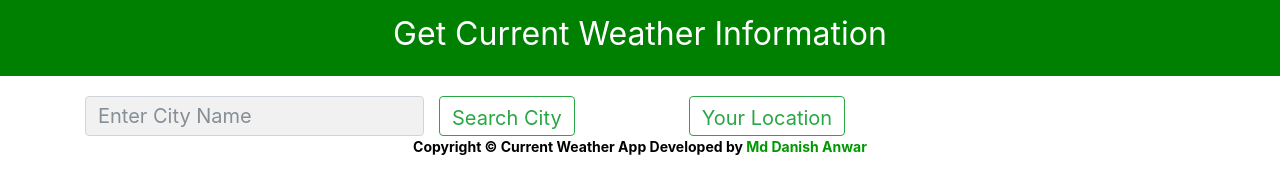
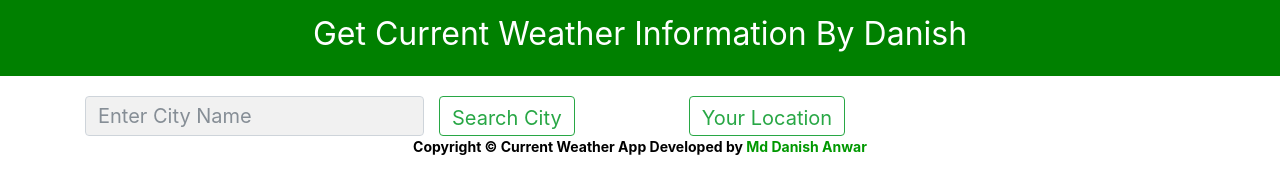
Before and after one commit to danishanwar/WeatherAPP, a plain HTML site: page index.html in a window 1280 px wide. Shown: the top 194 px of the page. Drawn offline with nearby package versions, Linux system fonts and the light colour scheme.

Commit message:
Updated the Title

```diff
--- a/index.html
+++ b/index.html
@@ -8,7 +8,7 @@
 </head>
 <body>
 <div class="abcd" style="margin-bottom: 5px;padding-top: 15px;padding-bottom: 15px; color: white; background-color: green;">
-	<h2 class="text-center" style="font-size: 32px; font-weight: 400;">Get Current Weather Information</h2>
+	<h2 class="text-center" style="font-size: 32px; font-weight: 400;">Get Current Weather Information By Danish</h2>
 </div>
 <div class="container" style="height: 75px;padding-top: 15px;padding-bottom: 15px;">
 		<div class="row form-group form-inline" id="rowDiv">
```
